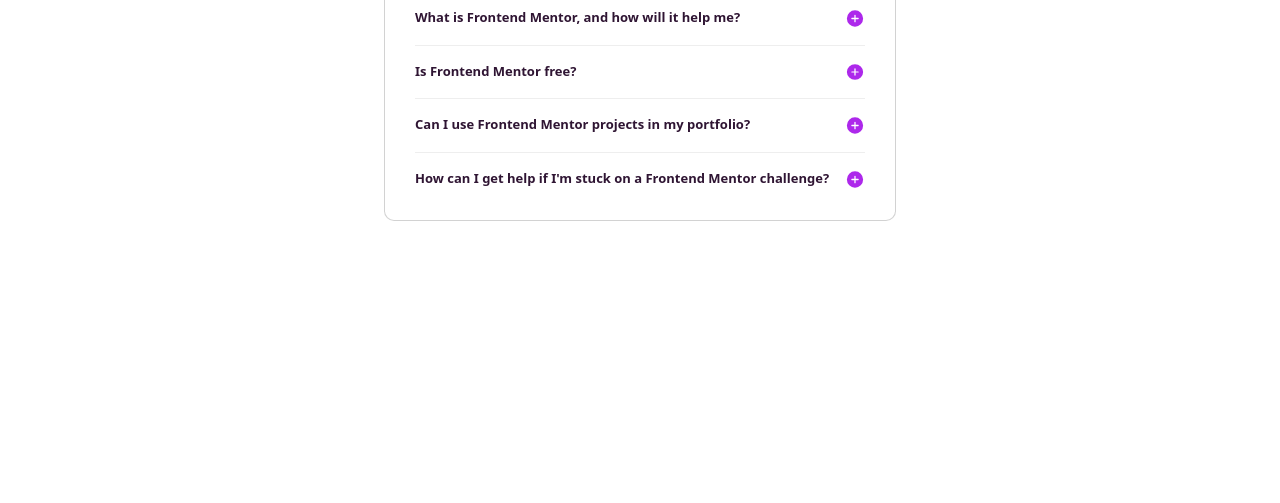
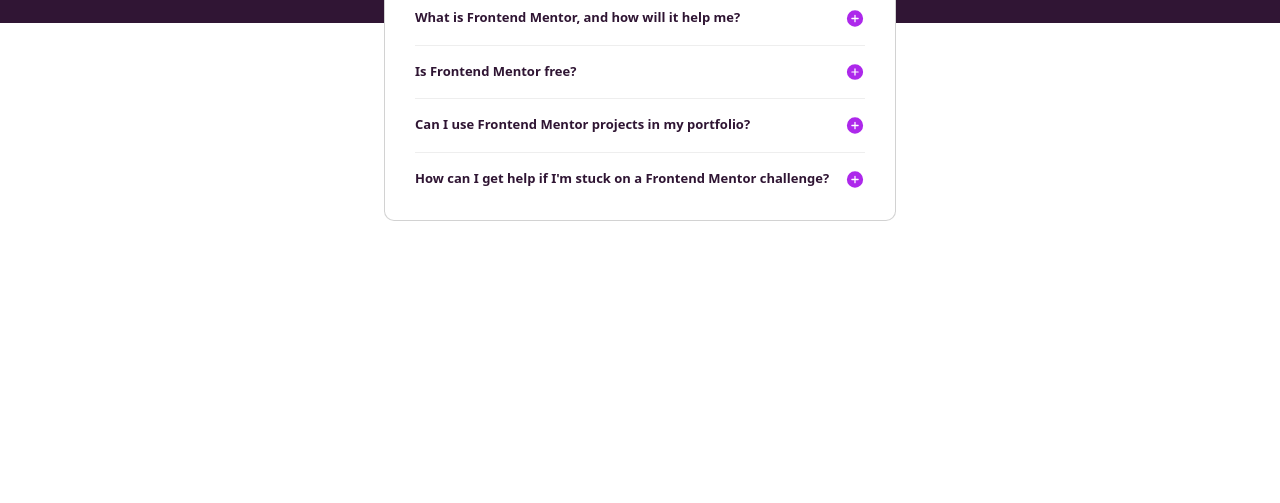
Before and after one commit to amiraAbdelaziz/accordion-main-FAQ-, a plain HTML site: page index.html in a window 1280 px wide. Shown: the part 297-800 px from the top of the page. Drawn offline with nearby package versions, Linux system fonts and the light colour scheme.

Commit message:
Update style.css

```diff
--- a/css/style.css
+++ b/css/style.css
@@ -1,5 +1,5 @@
 body {
-    background-image: url(assets/images/background-pattern-desktop.svg);
+    background-image: url(../assets/images/background-pattern-desktop.svg);
     background-repeat: no-repeat;
 }
 
```
